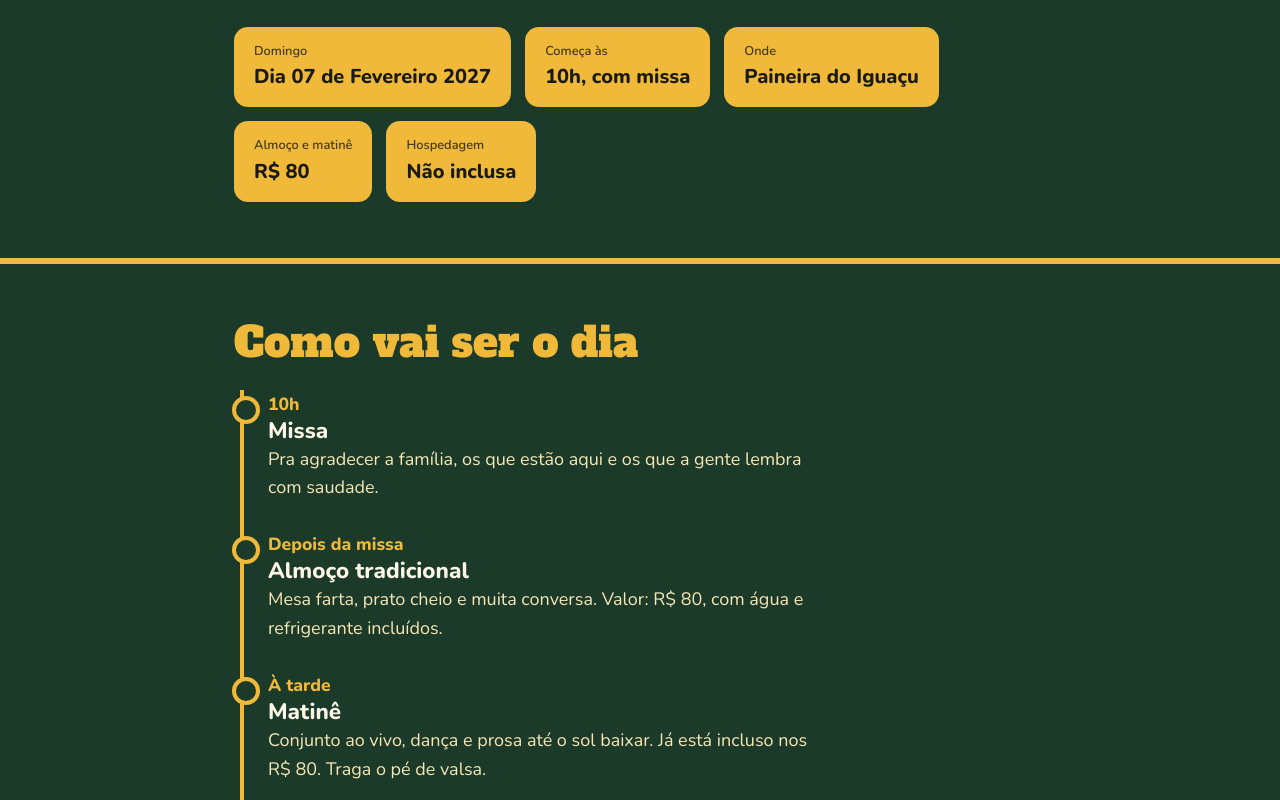
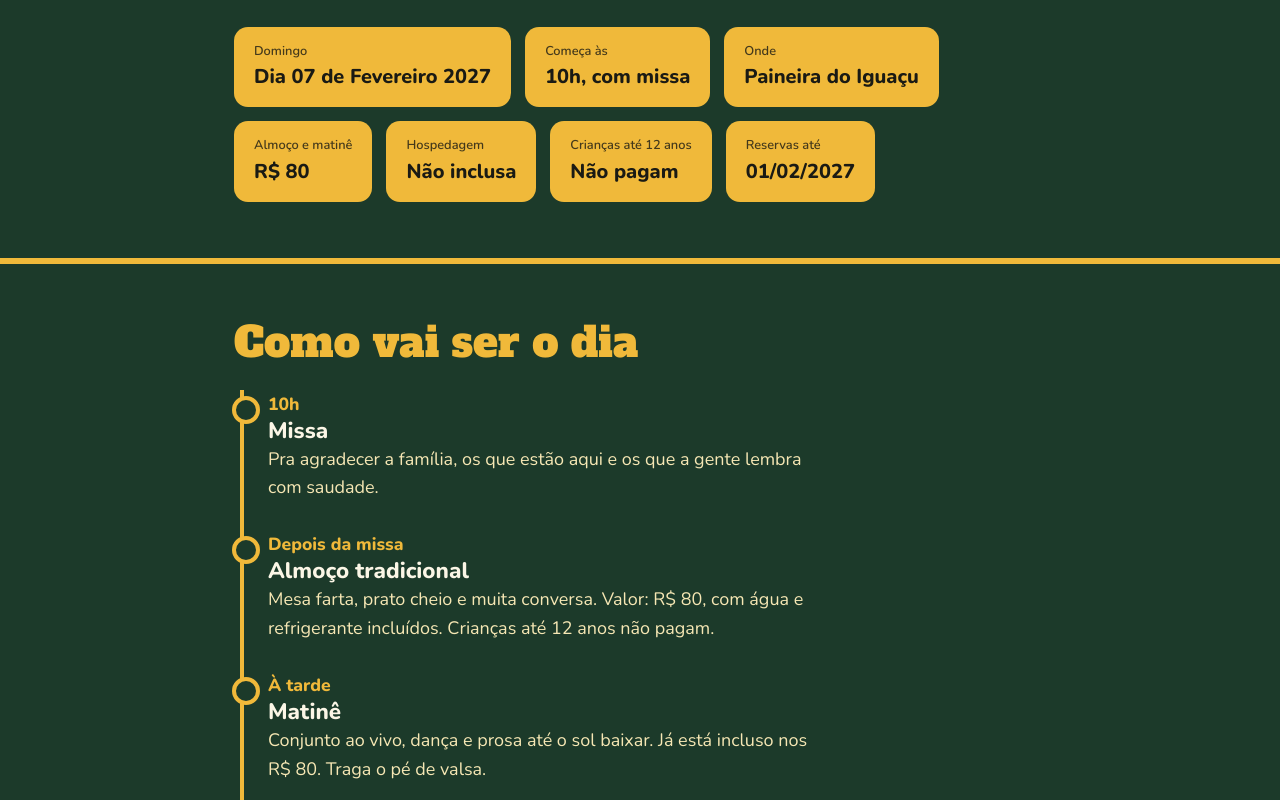
Before and after one commit to lailanga/convite-langa, a Next.js app: page / in a window 1280 px wide. Shown: the part 600-1400 px from the top of the page. Built offline with nearby package versions, Linux system fonts and the light colour scheme.

Commit message:
data reserva

```diff
--- a/app/page.js
+++ b/app/page.js
@@ -25,6 +25,8 @@ export default function Home() {
             <div className="chip"><small>Onde</small><b>Paineira do Iguaçu</b></div>
             <div className="chip"><small>Almoço e matinê</small><b>{CONFIG.valorAlmoco}</b></div>
             <div className="chip"><small>Hospedagem</small><b>Não inclusa</b></div>
+            <div className="chip"><small>Crianças até 12 anos</small><b>Não pagam</b></div>
+            <div className="chip"><small>Reservas até </small><b>{CONFIG.prazoReserva}</b></div>
           </div>
         </div>
       </header>
@@ -42,7 +44,7 @@ export default function Home() {
               <li>
                 <div className="hora">Depois da missa</div>
                 <h3>Almoço tradicional</h3>
-                <p>Mesa farta, prato cheio e muita conversa. Valor: {CONFIG.valorAlmoco}, com água e refrigerante incluídos.</p>
+                <p>Mesa farta, prato cheio e muita conversa. Valor: {CONFIG.valorAlmoco}, com água e refrigerante incluídos. Crianças até 12 anos não pagam.</p>
               </li>
               <li>
                 <div className="hora">À tarde</div>
@@ -102,8 +104,10 @@ export default function Home() {
 
         <section>
   <div className="wrap">
-    <h2>Pagamento por Pix</h2>
+    <h2>Reserva e pagamento por Pix</h2>
     <div className="pix">
+      <p>Reservas aceitas <b>mediante pagamento até {CONFIG.prazoReserva}</b>.
+  Crianças até 12 anos não pagam.</p>
       <p>Valor: {CONFIG.valorAlmoco}, com almoço, bebidas* e matinê.</p>
       <p className="chave">Chave Pix (CPF): <b>{CONFIG.pix.chave}</b></p>
       <p>Titular: {CONFIG.pix.titular}</p>
--- a/lib/config.js
+++ b/lib/config.js
@@ -4,6 +4,7 @@ export const CONFIG = {
   horaMissa: "10h",
   valorAlmoco: "R$ 80",
   mensagem: "Olá! Quero informações sobre o Encontro da Família Langa.",
+  prazoReserva: "01/02/2027",
   contatos: [
     {
       nome: "Orlando Langa",
```
Also changed, not shown: public/convite-encontro-familia-langa.png, 1 other file (tests, documents, lock files or other folders).
